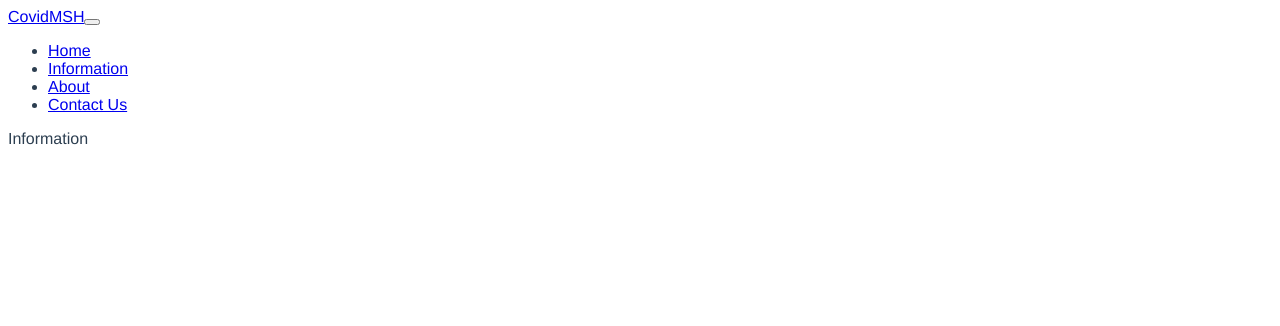
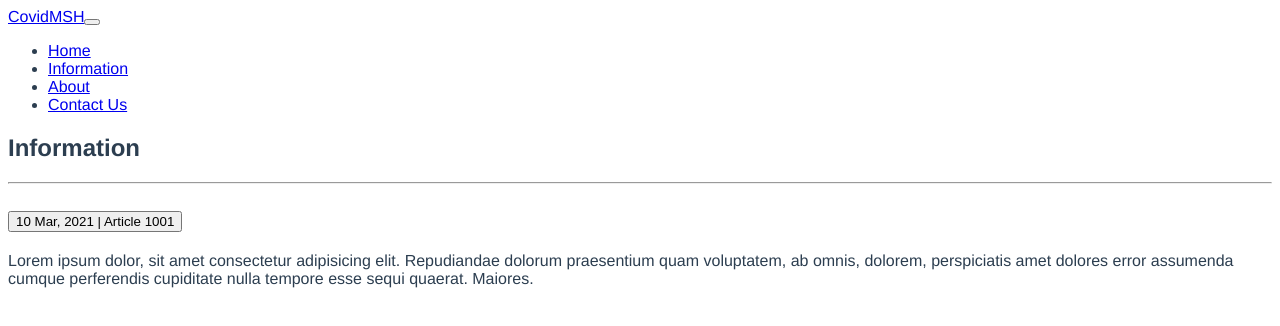
Before and after one commit to LazyCROW21/CovidMSH, a Vue app: page /information in a window 1280 px wide. Shown: the top 326 px of the page. Built offline with nearby package versions, Linux system fonts and the light colour scheme; the HTML template or start-up script is replaced by a standard one.

Commit message:
Admin Panel created

```diff
--- a/src/App.vue
+++ b/src/App.vue
@@ -1,14 +1,33 @@
 <template>
-  <NavBar />
-  <router-view/>
+  <SideNav v-if="admin" />
+  <NavBar v-else />
+  <router-view />
 </template>
 
 <script>
-  import NavBar from './components/NavBar';
+import NavBar from "./components/NavBar";
+import SideNav from "./components/SideNav";
 
-  export default {
-    components: { NavBar }
-  }
+export default {
+  components: { NavBar, SideNav },
+  data() {
+    return {
+      admin: false,
+    };
+  },
+  methods: {
+    checkRoute() {
+      console.log(this.$router.currentRoute._rawValue);
+      let path = this.$router.currentRoute._rawValue.fullPath;
+      console.log(path);
+      if (path) {
+        if (path.includes("/admin")) {
+          this.admin = true;
+        }
+      }
+    },
+  },
+};
 </script>
 
 <style>
--- /dev/null
+++ b/src/components/Article.vue
@@ -0,0 +1,35 @@
+<template>
+  <div class="accordion-item">
+    <h2 class="accordion-header" :id="'info-title-'+article.id">
+      <button
+        class="accordion-button collapsed"
+        type="button"
+        data-bs-toggle="collapse"
+        :data-bs-target="'#info-collapse-'+article.id"
+        aria-expanded="false"
+        :aria-controls="'info-collapse-'+article.id"
+      >
+        {{ article.date }} | {{ article.title }}
+      </button>
+    </h2>
+    <div
+      :id="'info-collapse-'+article.id"
+      class="accordion-collapse collapse"
+      :aria-labelledby="'info-title-'+article.id"
+    >
+      <div class="accordion-body">{{ article.body }}</div>
+    </div>
+  </div>
+</template>
+
+<script>
+export default {
+  name: "Article",
+  props: {
+    article: Object,
+  },
+};
+</script>
+
+<style>
+</style>
--- /dev/null
+++ b/src/components/SideNav.vue
@@ -0,0 +1,54 @@
+<template>
+  <div :id="'sidenav'" class="p-2 bg-light">
+    <h2>Admin Panel</h2>
+    <hr />
+    <ul class="navbar-nav">
+      <li class="nav-item py-1 px-2 rounded">
+        <router-link to="/" class="nav-link">Dashboard</router-link>
+      </li>
+      <li class="nav-item py-1 px-2 rounded">
+        <router-link to="/" class="nav-link">Request</router-link>
+      </li>
+      <li class="nav-item py-1 px-2 rounded">
+        <router-link to="/" class="nav-link">Articles</router-link>
+      </li>
+      <li class="nav-item py-1 px-2 rounded">
+        <router-link to="/" class="nav-link">Messages</router-link>
+      </li>
+      <hr />
+      <li class="nav-item py-1 px-2 rounded">
+        <router-link to="/" class="nav-link">Log out</router-link>
+      </li>
+    </ul>
+  </div>
+</template>
+
+<script>
+export default {
+  name: "SideNav",
+};
+</script>
+
+<style scoped>
+#sidenav {
+  position: fixed;
+  top: 0;
+  left: 0;
+  width: 280px;
+  height: 100vh;
+}
+.nav-item:hover {
+  background: #0d6efd;
+  color: white;
+}
+.nav-item:hover .nav-link {
+  color: white;
+}
+.nav-item:active {
+  background: #0d6efd;
+  color: white;
+}
+.nav-item:active .nav-link {
+  color: white;
+}
+</style>
--- a/src/router/index.js
+++ b/src/router/index.js
@@ -1,35 +1,68 @@
-import { createRouter, createWebHistory } from 'vue-router'
-import Home from '../views/Home.vue'
-import Information from '../views/Information.vue'
-import About from '../views/About.vue'
-import ContactUs from '../views/ContactUs.vue'
+import { createRouter, createWebHistory } from "vue-router";
+import Home from "../views/Home.vue";
+import Information from "../views/Information.vue";
+import About from "../views/About.vue";
+import ContactUs from "../views/ContactUs.vue";
+import NotFound from "../views/NotFound.vue";
+
+// Admin Routes
+import Dashboard from "../views/admin/Dashboard";
+import Requests from "../views/admin/Requests";
+import Articles from "../views/admin/Articles";
+import Messages from "../views/admin/Messages";
 
 const routes = [
   {
-    path: '/',
-    name: 'Home',
-    component: Home
+    path: "/",
+    name: "Home",
+    component: Home,
   },
   {
-    path: '/information',
-    name: 'information',
-    component: Information
+    path: "/information",
+    name: "information",
+    component: Information,
   },
   {
-    path: '/contactus',
-    name: 'ContactUs',
-    component: ContactUs
+    path: "/contactus",
+    name: "ContactUs",
+    component: ContactUs,
   },
   {
-    path: '/about',
-    name: 'About',
-    component: About
-  }
-]
+    path: "/about",
+    name: "About",
+    component: About,
+  },
+  {
+    path: "/admin",
+    name: "Admin Dashboard",
+    component: Dashboard,
+  },
+  {
+    path: "/admin/requests",
+    name: "Admin Requests",
+    component: Requests,
+  },
+  {
+    path: "/admin/articles",
+    name: "Admin Articles",
+    component: Articles,
+  },
+  {
+    path: "/admin/messages",
+    name: "Admin Messages",
+    component: Messages,
+  },
+  {
+    // path: "*",
+    path: "/:catchAll(.*)",
+    name: "NotFound",
+    component: NotFound,
+  },
+];
 
 const router = createRouter({
   history: createWebHistory(process.env.BASE_URL),
-  routes
-})
+  routes,
+});
 
-export default router
+export default router;
--- a/src/views/About.vue
+++ b/src/views/About.vue
@@ -1,5 +1,13 @@
 <template>
-  <div class="about">
-    <h1>This is an about page</h1>
+  <div class="container mt-3">
+    <h1 class="text-center px-2">Our mission is to provide as much help as possible to those who need in this pademic.</h1>
+    <p class="mt-3">We are here to gather information using this website about the requirements of patient so that they can be helped.</p>
+    <p>Making sure every resource reaches to all those who derserve them.</p>
   </div>
 </template>
+
+<script>
+</script>
+
+<style scoped>
+</style>
--- a/src/views/Home.vue
+++ b/src/views/Home.vue
@@ -187,9 +187,7 @@ export default {
     },
     removePerson(id) {
       if (confirm("Are you sure you want to remove this person?")) {
-        this.people = this.people.filter((person) => {
-          person.id !== id;
-        });
+        this.people = this.people.filter((person) => person.id !== id);
       }
     },
     submitReq(e) {
--- a/src/views/Information.vue
+++ b/src/views/Information.vue
@@ -1,13 +1,43 @@
 <template>
-    Information
+  <h2 class="m-3">Information</h2>
+  <hr />
+  <div class="p-3">
+    <div class="accordion" id="infoAccordPanel">
+      <Article
+        v-for="article in articles"
+        :key="article.id"
+        :article="article"
+      />
+    </div>
+  </div>
 </template>
 
 <script>
+import Article from "@/components/Article.vue";
+
 export default {
-    name: 'Information'
-}
+  name: "Information",
+  components: {
+    Article,
+  },
+  data() {
+    return {
+      articles: [],
+    };
+  },
+  created() {
+    this.articles = [
+      {
+        id: 1,
+        date: "10 Mar, 2021",
+        title: "Article 1001",
+        body:
+          "Lorem ipsum dolor, sit amet consectetur adipisicing elit. Repudiandae dolorum praesentium quam voluptatem, ab omnis, dolorem, perspiciatis amet dolores error assumenda cumque perferendis cupiditate nulla tempore esse sequi quaerat. Maiores.",
+      },
+    ];
+  },
+};
 </script>
 
 <style>
-
 </style>
--- /dev/null
+++ b/src/views/NotFound.vue
@@ -0,0 +1,11 @@
+<template>
+  <div class="container mt-3">
+    <h1 class="text-center px-2">Error 404: Page not found!</h1>
+  </div>
+</template>
+
+<script>
+</script>
+
+<style scoped>
+</style>
--- /dev/null
+++ b/src/views/admin/Articles.vue
@@ -0,0 +1,13 @@
+<template>
+
+</template>
+
+<script>
+export default {
+
+}
+</script>
+
+<style>
+
+</style>
--- /dev/null
+++ b/src/views/admin/Dashboard.vue
@@ -0,0 +1,13 @@
+<template>
+
+</template>
+
+<script>
+export default {
+
+}
+</script>
+
+<style>
+
+</style>
--- /dev/null
+++ b/src/views/admin/Messages.vue
@@ -0,0 +1,13 @@
+<template>
+
+</template>
+
+<script>
+export default {
+
+}
+</script>
+
+<style>
+
+</style>
--- /dev/null
+++ b/src/views/admin/Requests.vue
@@ -0,0 +1,13 @@
+<template>
+
+</template>
+
+<script>
+export default {
+
+}
+</script>
+
+<style>
+
+</style>
```
